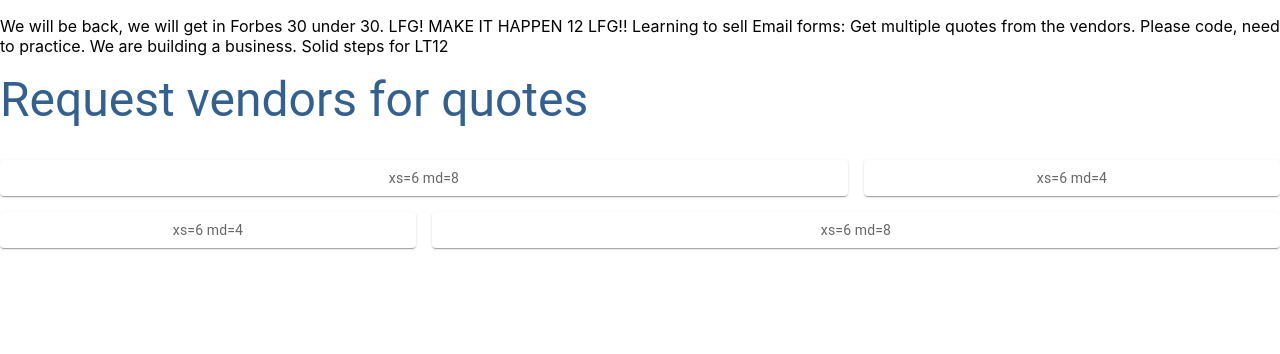
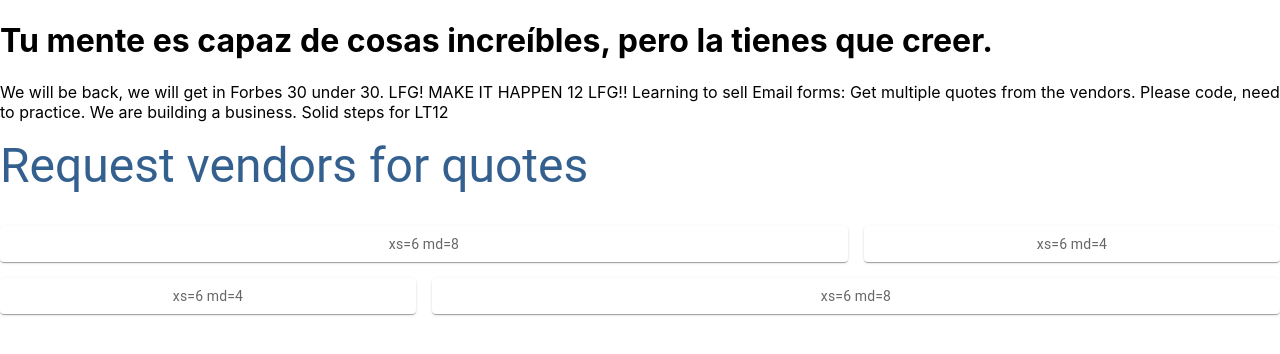
Before and after one commit to macosta2015/MaintenanceQuotes, a React (Create React App) app in the folder email_quotes/: page / in a window 1280 px wide. Shown: the top 354 px of the page. Built offline with nearby package versions, Linux system fonts and the light colour scheme.

Commit message:
Update App.js

```diff
--- a/email_quotes/src/App.js
+++ b/email_quotes/src/App.js
@@ -3,6 +3,9 @@
     <div className="App">
       <header className="App-header">
         <p>
+          <h1>
+            Tu mente es capaz de cosas increíbles, pero la tienes que creer.
+          </h1>
           We will be back, we will get in Forbes 30 under 30. LFG! MAKE IT HAPPEN 12 LFG!! Learning to sell
           Email forms: Get multiple quotes from the vendors. Please code, need to practice.   We are building a business. Solid steps for LT12
         </p>
```
